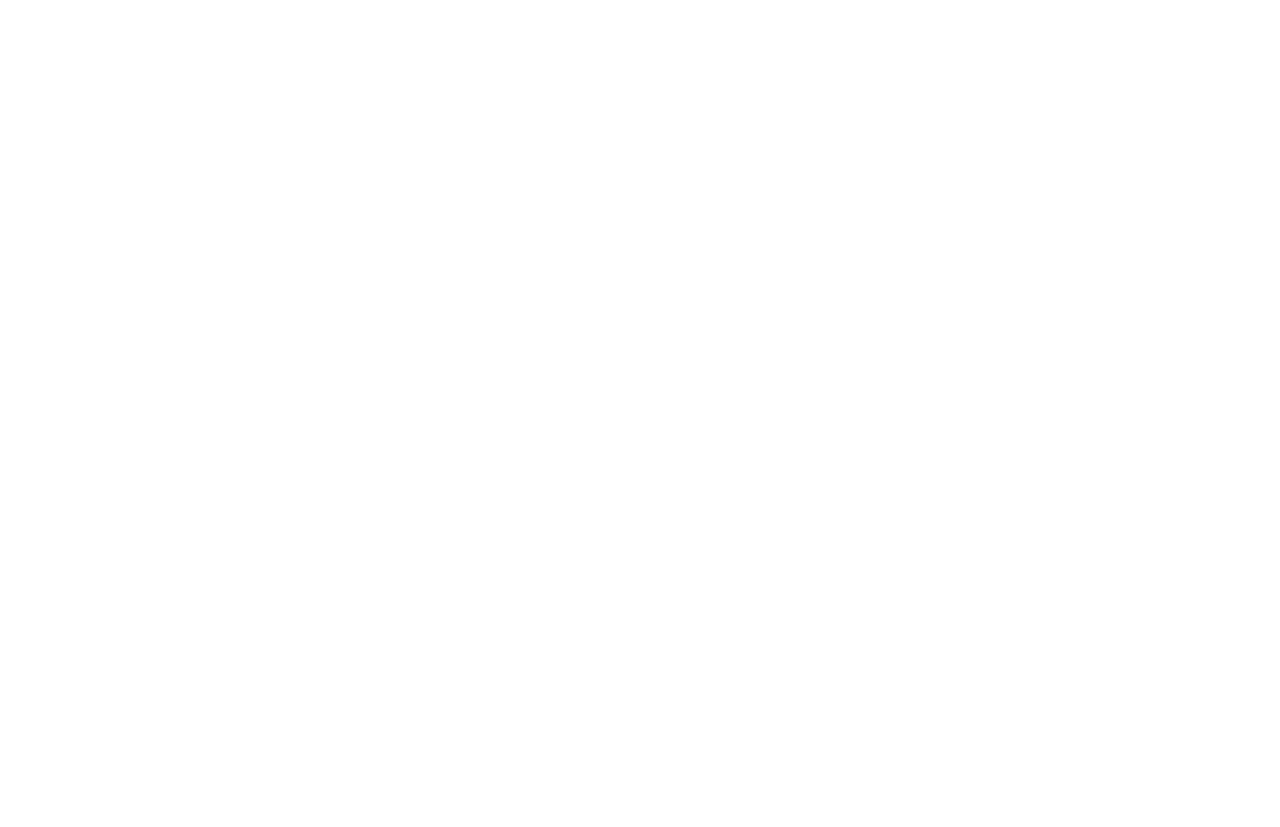
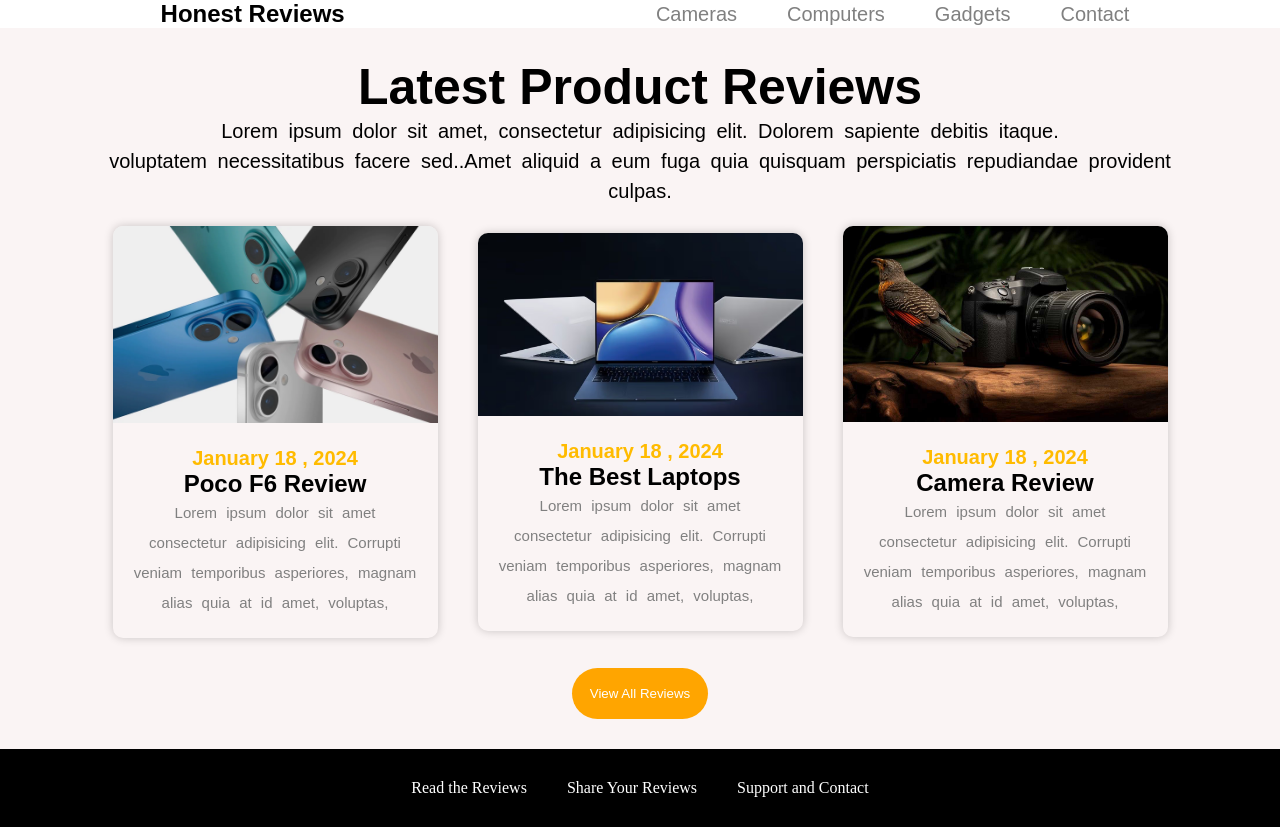
Before and after one commit to Safrin-techveel-trainee/CSS-TASK, a plain HTML site: page index.html in a window 1280 px wide. Before the commit the page ends 800 px from the top, so only its background shows below. Drawn offline with Linux system fonts and the light colour scheme.

Commit message:
completed

```diff
--- a/index.html
+++ b/index.html
@@ -1,11 +1,188 @@
 <!DOCTYPE html>
 <html lang="en">
+
 <head>
     <meta charset="UTF-8">
     <meta name="viewport" content="width=device-width, initial-scale=1.0">
-    <title>Document</title>
+    <title>Document 11</title>
+    <style>
+
+        *{
+            padding: 0;
+            margin: 0;
+            box-sizing: border-box;
+        }
+        header {
+            display: flex;
+            justify-content: space-around;
+            align-items: center;
+
+        }
+
+        header ul {
+            display: flex;
+            justify-content: right;
+            align-items: center;
+            gap: 50px;
+            list-style: none;
+            font-size: 20px;
+            font-family: Arial, Helvetica, sans-serif;
+            color: gray;
+        }
+
+        h2 {
+            font-family: Arial, Helvetica, sans-serif;
+            border: solid 3px black;
+            padding: 0 10px;
+        }
+
+        .s-1 {
+            margin: auto;
+            text-align: center;
+            background-color: rgb(250, 244, 244);
+            padding: 30px;
+
+        }
+
+        h1 {
+            font-size: 50px;
+            font-family: Arial, Helvetica, sans-serif;
+
+        }
+
+        p {
+            word-spacing: 5px;
+            font-size: 20px;
+            font-family: Arial, Helvetica, sans-serif;
+            line-height: 30px;
+
+        }
+
+        .all-products {
+            display: flex;
+            flex-wrap: wrap;
+            margin-top: 20px;
+            gap: 40px;
+            justify-content: center;
+            align-items: center;
+        }
+
+        .product {
+            width: 325px;
+            border-radius: 10px;
+            box-shadow: 0 0 10px rgba(0, 0, 0, 0.2);
+            overflow: hidden;
+        }
+
+        img {
+            width: 350px;
+        }
+
+        .product-info {
+            padding: 20px;
+        }
+
+        h2 {
+            border: none;
+        }
+
+        .para {
+            font-size: 15px;
+            font-family: Arial, Helvetica, sans-serif;
+            color: gray;
+        }
+
+        button {
+
+            margin-top: 30px;
+            padding: 18px;
+            border-radius: 30px;
+            color: white;
+            background-color: orange;
+            border: none;
+        }
+
+        .last-list {
+            color: white;
+            background-color: black;
+            padding: 30px;
+
+        }
+        .last-list ul{
+            list-style: none;
+            display: flex;
+            justify-content: center;
+            gap:40px;
+            align-items: center;
+        }
+        h3 {
+            color: rgb(255, 187, 0);
+            font-size: 20px;
+            font-family: Arial, Helvetica, sans-serif;
+        }
+    </style>
 </head>
+
 <body>
+    <div class="container">
+        <header>
+            <div>
+                <h2>Honest Reviews</h2>
+            </div>
+            <ul>
+                <li>Cameras</li>
+                <li>Computers</li>
+                <li>Gadgets</li>
+                <li>Contact</li>
+            </ul>
+        </header>
+        <div class="s-1">
+            <h1>Latest Product Reviews</h1>
+            <p>Lorem ipsum dolor sit amet, consectetur adipisicing elit.
+                Dolorem sapiente debitis itaque. <br> voluptatem necessitatibus facere sed..Amet aliquid a eum fuga quia
+                quisquam
+                perspiciatis repudiandae provident <br> culpas.</p>
 
+            <div class="all-products">
+                <div class="product">
+                    <img src="./phone.jpg">
+                    <div class="product-info">
+                        <h3>January 18 , 2024</h3>
+                        <h2>Poco F6 Review</h2>
+                        <p class="para">Lorem ipsum dolor sit amet consectetur adipisicing elit. Corrupti veniam
+                            temporibus asperiores, magnam alias quia at id amet, voluptas, </p>
+                    </div>
+                </div>
+                <div class="product">
+                    <img src="./laptop.jpg">
+                    <div class="product-info">
+                        <h3>January 18 , 2024</h3>
+                        <h2>The Best Laptops</h2>
+                        <p class="para">Lorem ipsum dolor sit amet consectetur adipisicing elit. Corrupti veniam
+                            temporibus asperiores, magnam alias quia at id amet, voluptas, </p>
+                    </div>
+                </div>
+                <div class="product">
+                    <img src="./camera.jpg">
+                    <div class="product-info">
+                        <h3>January 18 , 2024</h3>
+                        <h2>Camera Review</h2>
+                        <p class="para">Lorem ipsum dolor sit amet consectetur adipisicing elit. Corrupti veniam
+                            temporibus asperiores, magnam alias quia at id amet, voluptas, </p>
+                    </div>
+                </div>
+            </div>
+            <button>View All Reviews </button>
+        </div>
+
+        <div class="last-list">
+            <ul>
+                <li>Read the Reviews</li>
+                <li>Share Your Reviews</li>
+                <li>Support and Contact</li>
+            </ul>
+        </div>
+    </div>
 </body>
+
 </html>
```
Also changed, not shown: camera.jpg (added), laptop.jpg (added), phone.jpg (added).
